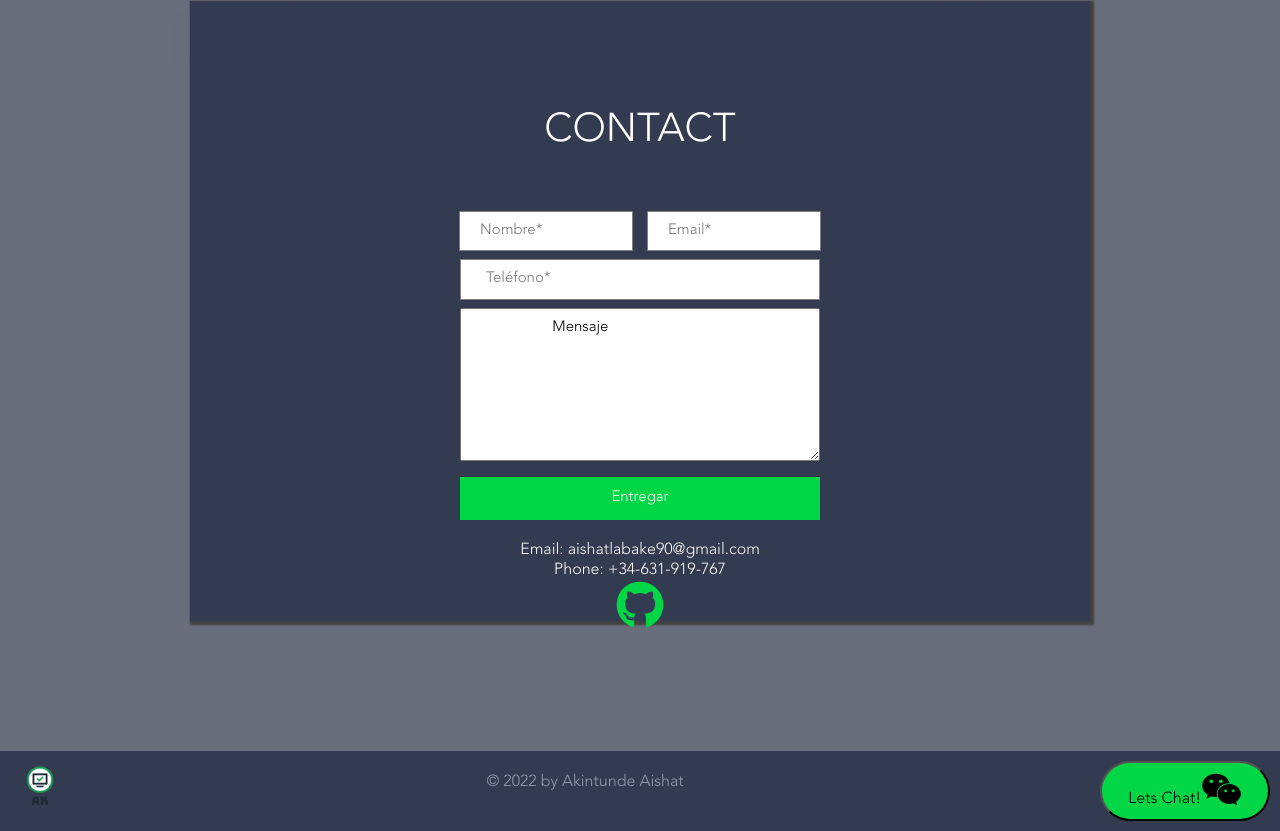
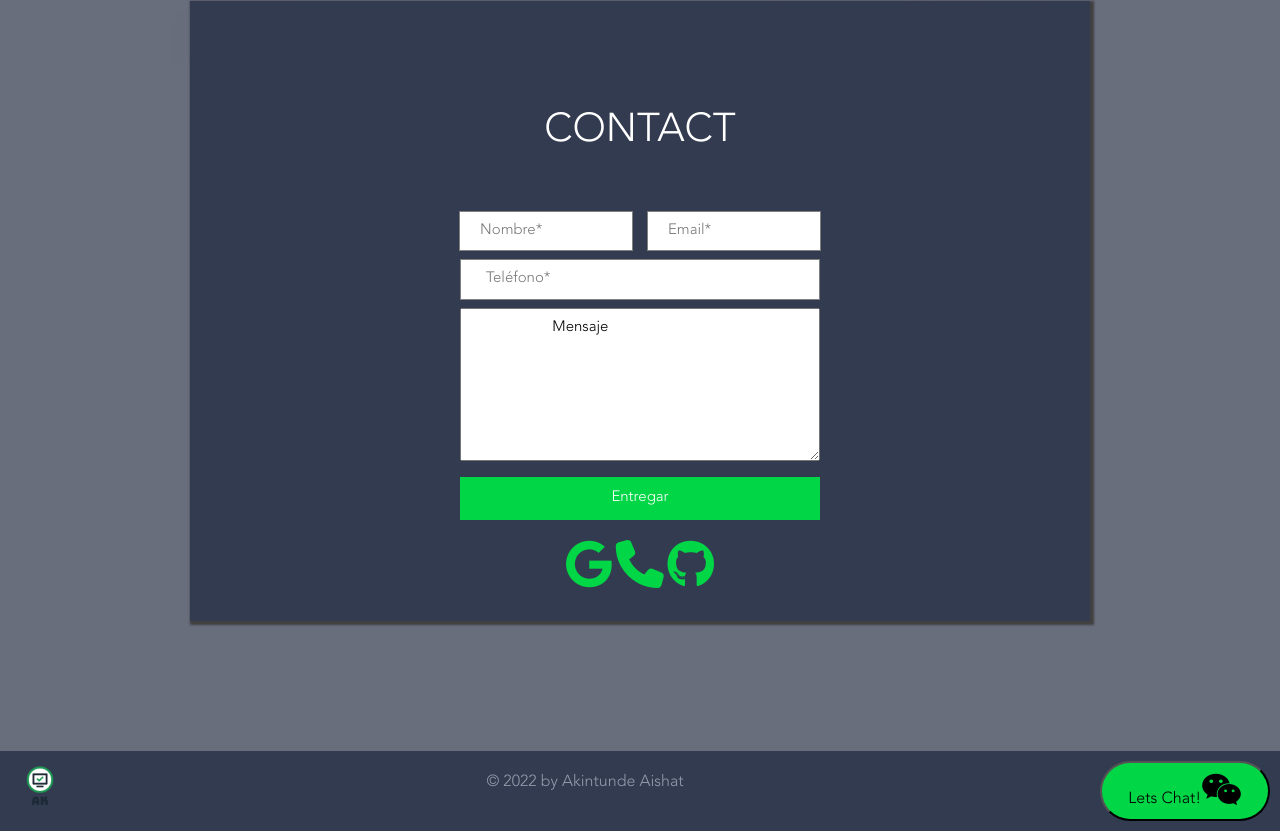
Before and after one commit to Alishakin/alishakin, a plain HTML site: page index.html in a window 1280 px wide. Shown: the part 5034-5865 px from the top of the page. Drawn offline with nearby package versions, Linux system fonts and the light colour scheme.

Commit message:
Update index.html

```diff
--- a/index.html
+++ b/index.html
@@ -275,10 +275,9 @@
               <input type="submit" value="Entregar" id="submit">
             </form>
 
-                <p>Email: aishatlabake90@gmail.com</p>
-
-<p>Phone: +34-631-919-767</p>
-<i class='fab fa-github' style='font-size:48px;color:#00D646'></i>
+                <i class='fab fa-google' style='font-size:48px;color:#00D646'></i>
+		<i class='fas fa-phone' style='font-size:48px;color:#00D646'></i>
+		<i class='fab fa-github' style='font-size:48px;color:#00D646'></i>
 
             </div>
 
```
